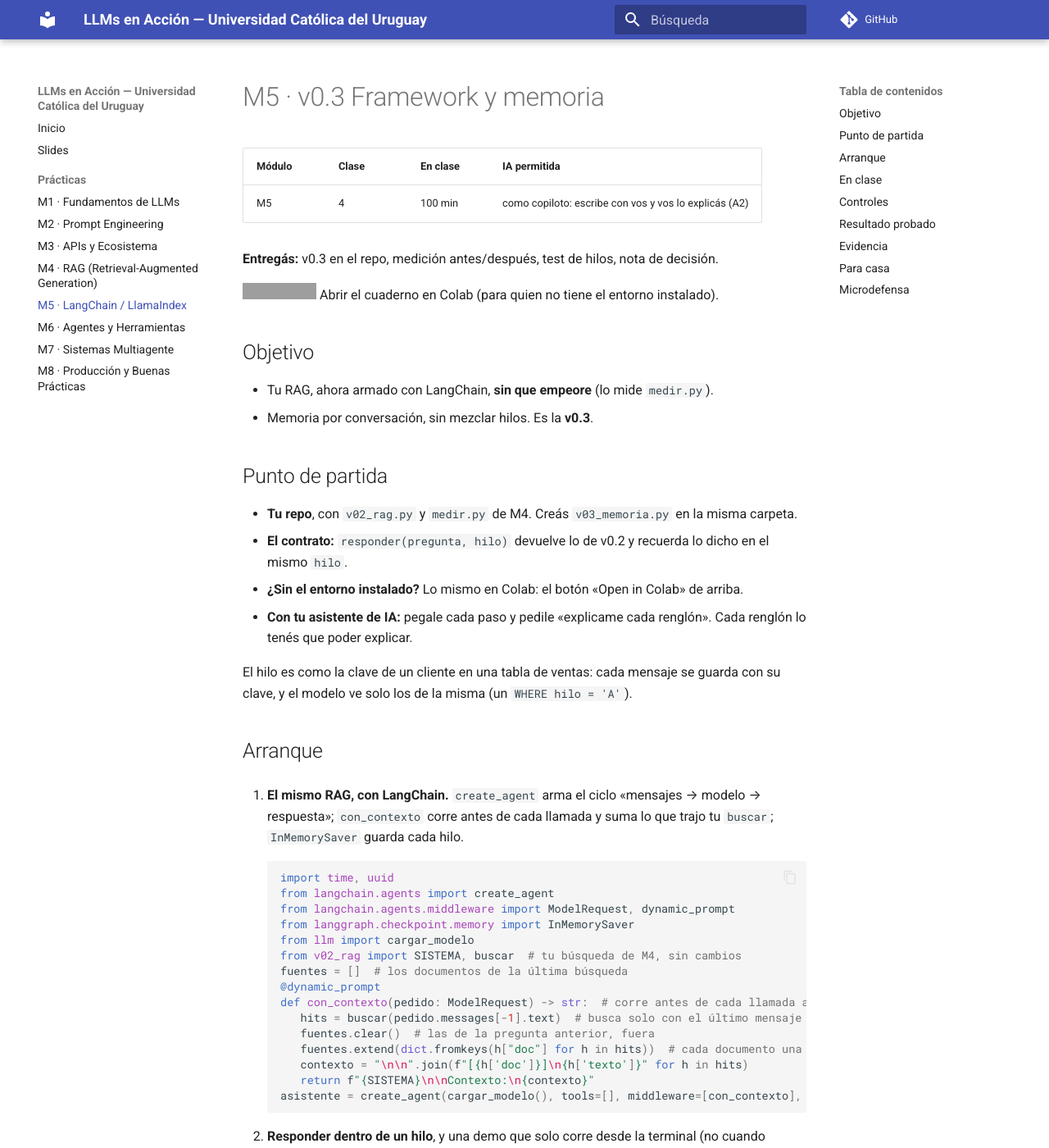
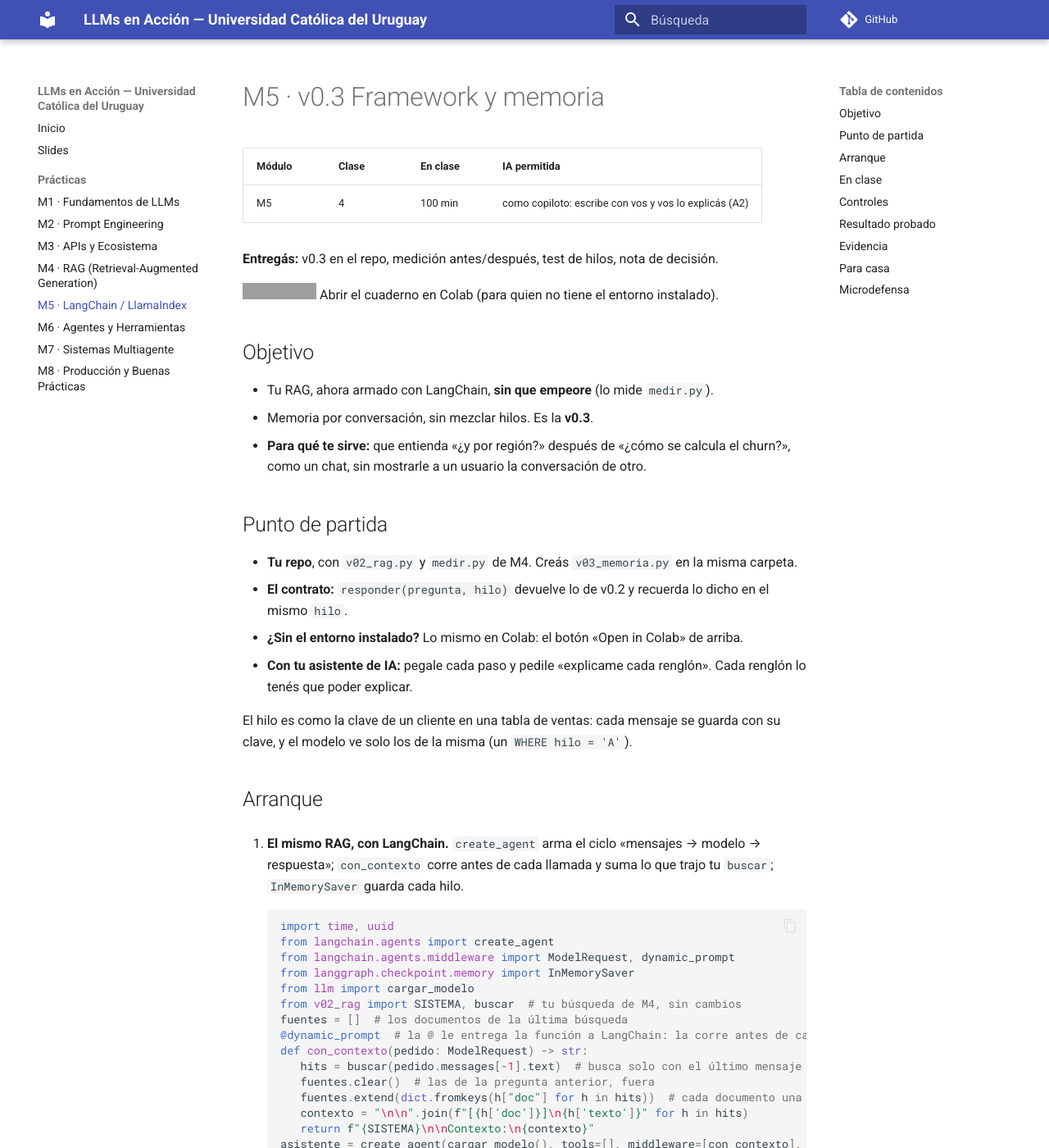
Before and after one commit to JuanFKurucz/ucu-la, an MkDocs documentation site: the page built from docs/practicas/m5-v03-framework.md, in a window 1280 px wide and 1400 px high. Shown: the whole window at 82% size. Built offline with MkDocs 1.6.1 and Material for MkDocs 9.7.7, drawn with Linux system fonts in a browser that asks for light colours; comment, search, counter and statistics services are not loaded; grey boxes are pictures that could not be loaded.

Commit message:
Práctica M5: para qué te sirve la memoria
Co-Authored-By: Claude Opus 5.5 <noreply@anthropic.com>

```diff
--- a/docs/practicas/m5-v03-framework.md
+++ b/docs/practicas/m5-v03-framework.md
@@ -13,6 +13,7 @@
 
 - Tu RAG, ahora armado con LangChain, **sin que empeore** (lo mide `medir.py`).
 - Memoria por conversación, sin mezclar hilos. Es la **v0.3**.
+- **Para qué te sirve:** que entienda «¿y por región?» después de «¿cómo se calcula el churn?», como un chat, sin mostrarle a un usuario la conversación de otro.
 
 ## Punto de partida
 
@@ -35,8 +36,8 @@ El hilo es como la clave de un cliente en una tabla de ventas: cada mensaje se g
     from llm import cargar_modelo
     from v02_rag import SISTEMA, buscar  # tu búsqueda de M4, sin cambios
     fuentes = []  # los documentos de la última búsqueda
-    @dynamic_prompt
-    def con_contexto(pedido: ModelRequest) -> str:  # corre antes de cada llamada al modelo
+    @dynamic_prompt  # la @ le entrega la función a LangChain: la corre antes de cada llamada al modelo
+    def con_contexto(pedido: ModelRequest) -> str:
        hits = buscar(pedido.messages[-1].text)  # busca solo con el último mensaje
        fuentes.clear()  # las de la pregunta anterior, fuera
        fuentes.extend(dict.fromkeys(h["doc"] for h in hits))  # cada documento una vez, como un DISTINCT
```
Also changed, not shown: 1 other file.
